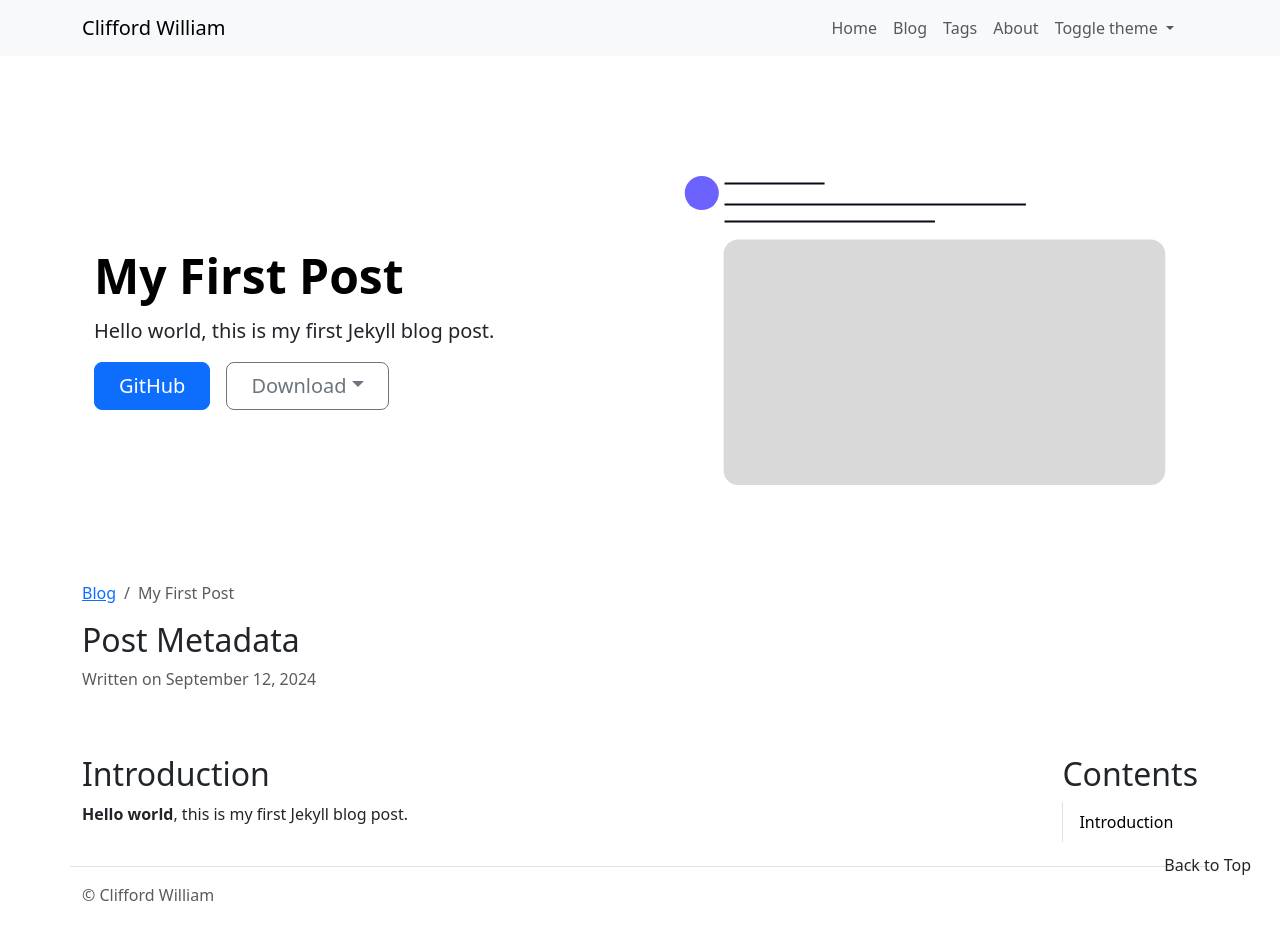
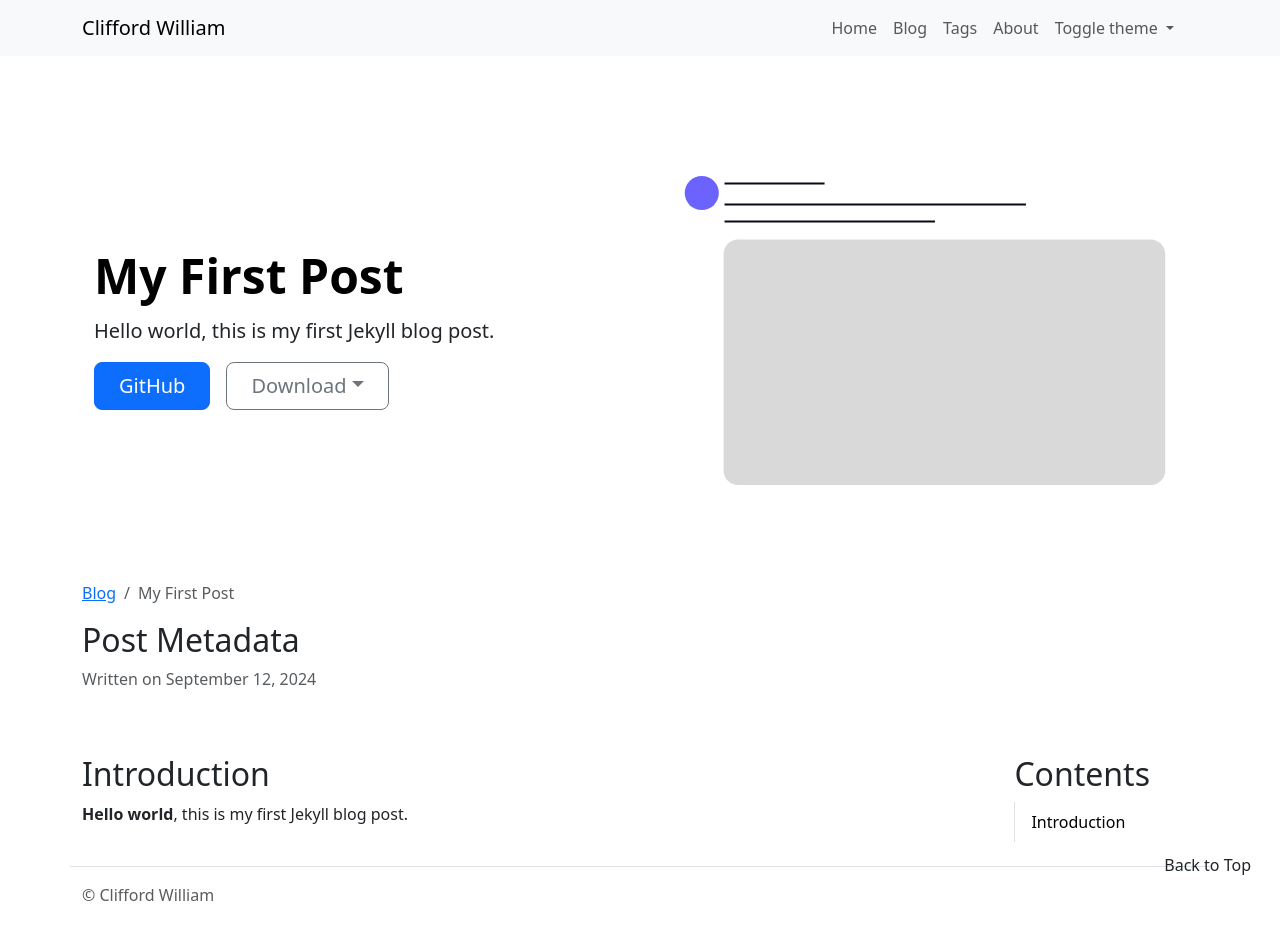
Before and after one commit to cliffordwilliam/my_archive, a Jekyll site: the page built from _posts/2024-09-12-first-post.md, in a window 1280 px wide. Built offline with Jekyll 4.4.1, drawn with Linux system fonts in a browser that asks for light colours.

Commit message:
use gap bleeds, use margin instead

```diff
--- a/_layouts/post.html
+++ b/_layouts/post.html
@@ -16,8 +16,8 @@ layout: default
 <h2>Post Metadata</h2>
 <p class="text-body-secondary">Written on {{ page.date | date: "%B %e, %Y" }}</p>
 
-<div class="d-flex flex-column flex-md-row-reverse gap-md-5">
-    <div class="sticky-md-top flex-shrink-0 align-self-md-start">
+<div class="d-flex flex-column flex-md-row-reverse">
+    <div class="sticky-md-top flex-shrink-0 align-self-md-start me-md-5">
         <h2 class="mt-5">Contents</h2>
         {% include toc.html html=content class="list-group list-group-flush border-start" item_class="list-group-item"
         submenu_class="list-group list-group-flush" anchor_class="link-body-emphasis link-underline-opacity-0" %}
```
